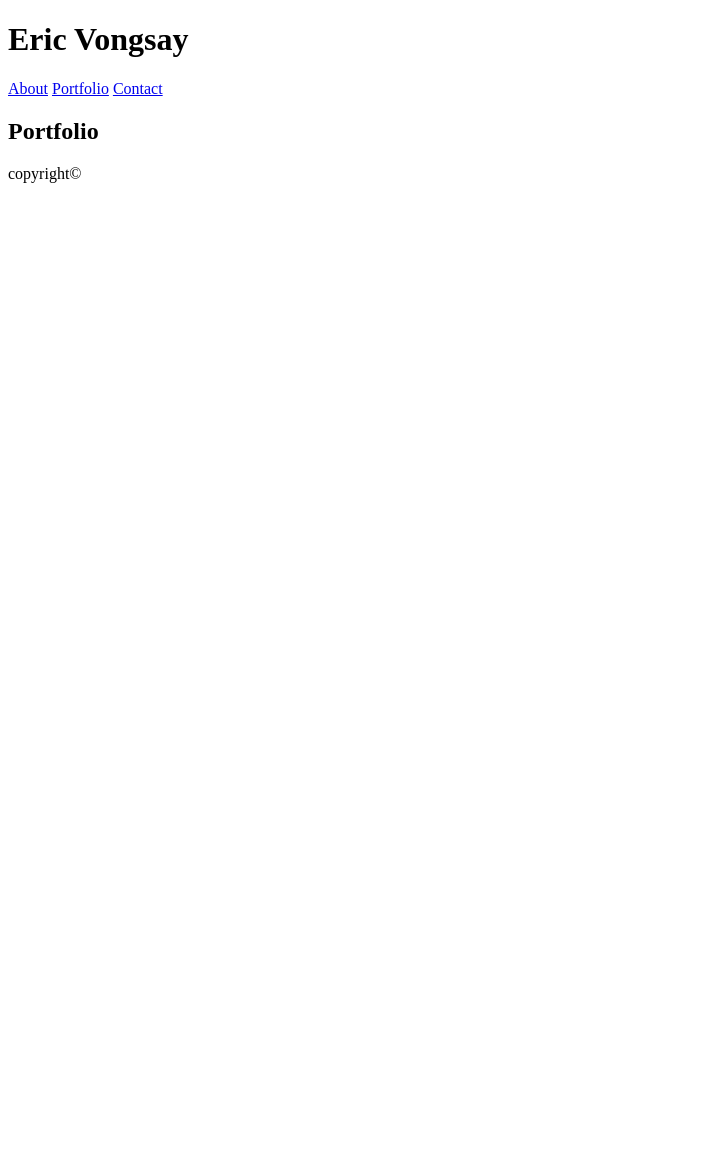
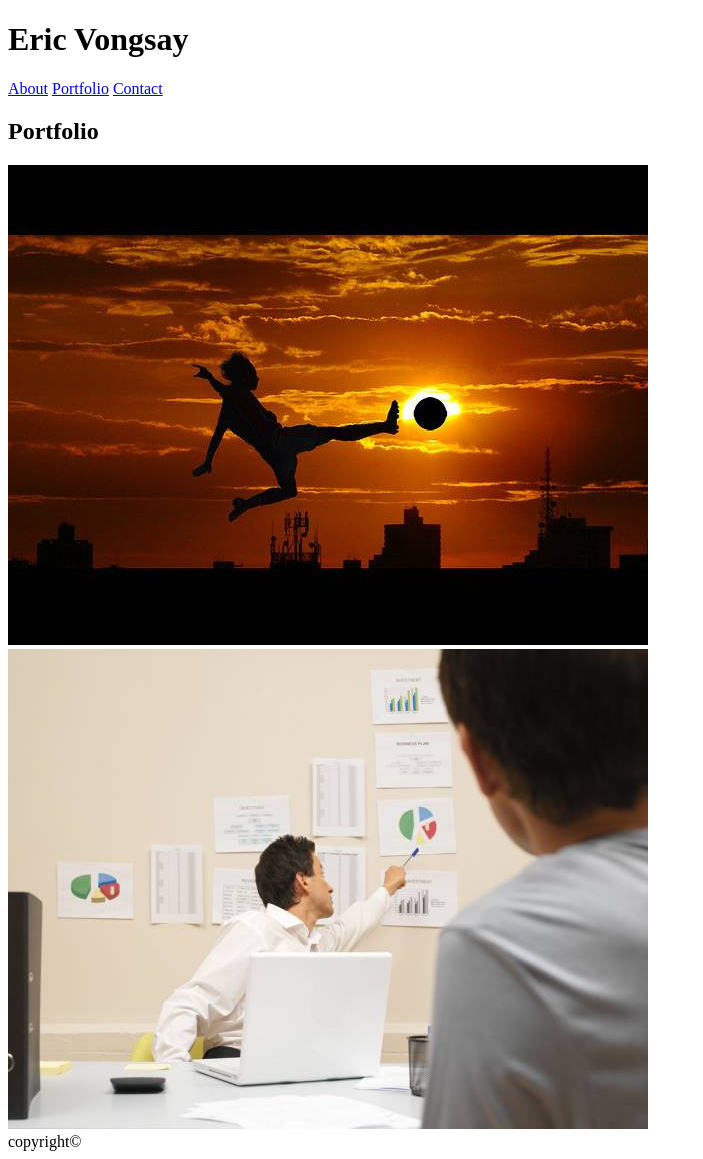
Before and after one commit to EricVongsay/Basic-Portfolio, a plain HTML site: page portfolio.html in a window 1280 px wide. Shown: the whole page, without its empty margins (0-703 px from the left). Before the commit the page ends 800 px from the top, so only its background shows below. Drawn offline with Linux system fonts and the light colour scheme.

Commit message:
added pictures into portfolio page and linked

```diff
--- a/portfolio.html
+++ b/portfolio.html
@@ -27,6 +27,10 @@
 
             <h2>Portfolio</h2>
 
+            <img src="assets/images/sunsetkick.jpg" alt="Sunkick">
+
+            <img src="assets/images/business.jpg" alt="Business picture">
+
 
 
 
```
Also changed, not shown: assets/images/business.jpg (added), assets/images/cricket.jpg (added), assets/images/lights.jpg (added), assets/images/sunsetkick.jpg (added), assets/images/sushi.jpg (added).
